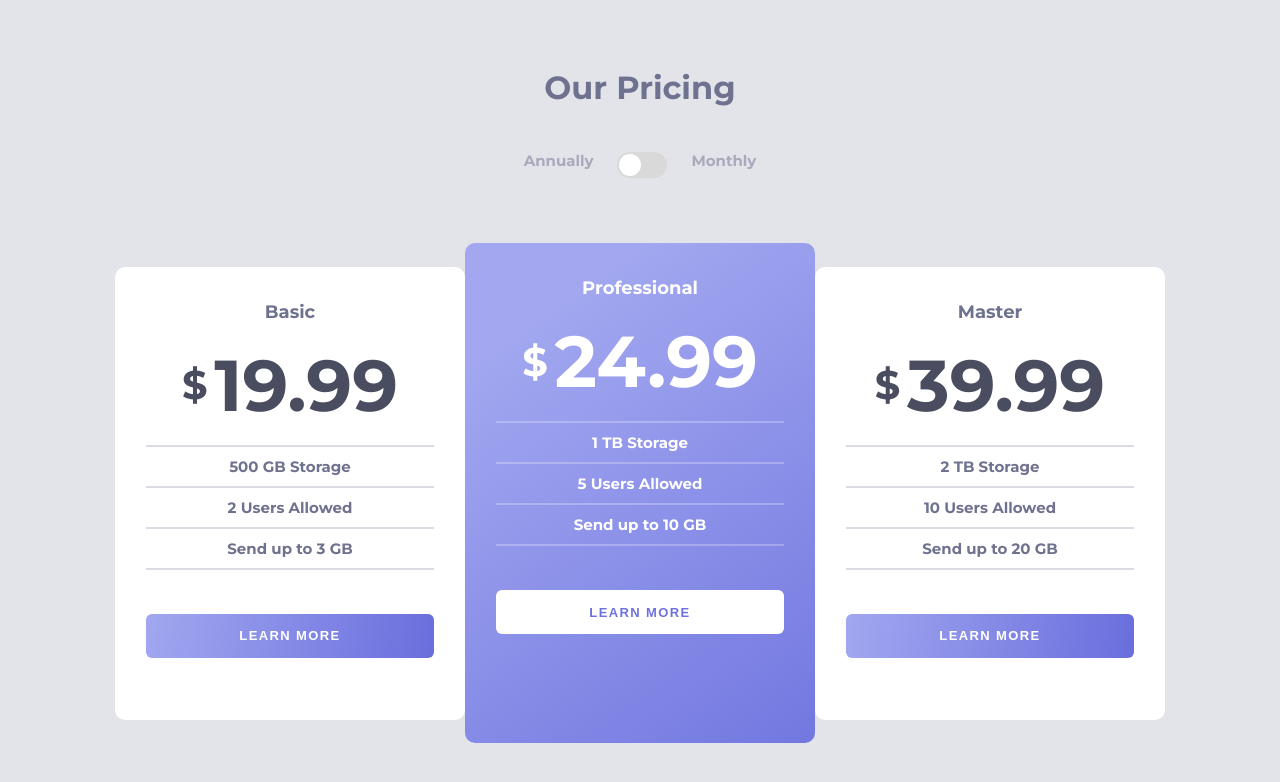
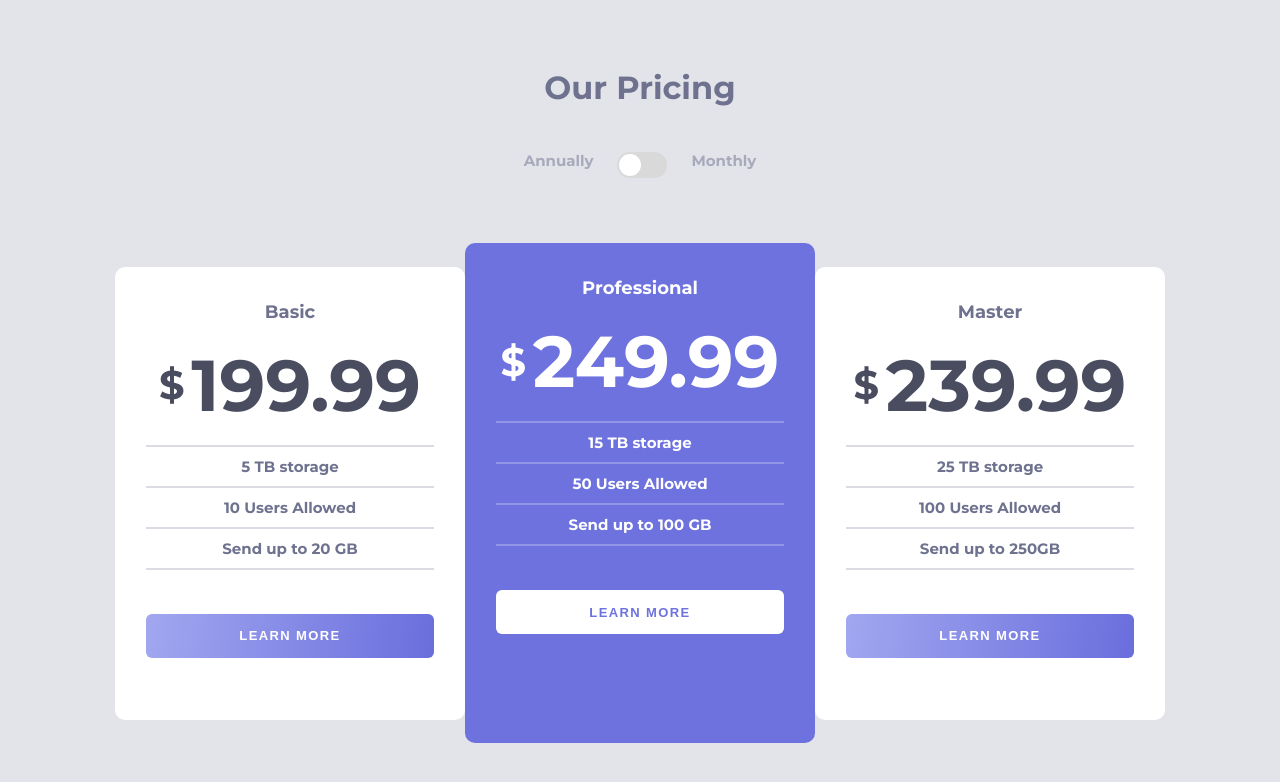
Before and after one commit to beqatsk/pricing-component, a React (Vite) app: page / in a window 1280 px wide. Shown: the top 782 px of the page. Built offline with nearby package versions, Linux system fonts and the light colour scheme.

Commit message:
add toggle button function

```diff
--- a/src/App.css
+++ b/src/App.css
@@ -18,7 +18,7 @@
 }
 .main-container-active {
   height: 500px;
-  background-image: linear-gradient(145deg, #a2a7f0 17%, #696edd 117%);
+  background-color: #6d72de;
 }
 .title,
 .title-active {
@@ -110,3 +110,12 @@
   color: white;
   background-color: #4e52a4;
 }
+/* @media (max-width: 1070px) {
+  .main-container-active {
+    background-color: white;
+    height: 453px;
+  }
+  .title-active {
+    color: #6e728e;
+  }
+} */
--- a/src/App.jsx
+++ b/src/App.jsx
@@ -2,11 +2,13 @@ import "./reset.css";
 import "./App.css";
 import date from "./data.json";
 import Toggle from "./components/toggle";
+import { useState } from "react";
 
 function App() {
+  const [monthly, setMonthly] = useState(false);
   return (
     <>
-      <Toggle />
+      <Toggle setMonthly={setMonthly} />
 
       <div className="list-container">
         {date.map((item, index) => (
@@ -21,19 +23,19 @@ function App() {
               <span className={`currency${index === 1 ? "-active" : ""}`}>
                 $
               </span>
-              {item.price.monthly}
+              {monthly ? item.price.monthly : item.price.yearly}
             </h1>
             <div className={`line${index === 1 ? "-active" : ""}`}></div>
             <h4 className={`detail${index === 1 ? "-active" : ""}`}>
-              {item.storage}
+              {monthly ? item.storage.monthly : item.storage.yearly}
             </h4>
             <div className={`line${index === 1 ? "-active" : ""}`}></div>
             <h4 className={`detail${index === 1 ? "-active" : ""}`}>
-              {item.users}
+              {monthly ? item.users.monthly : item.users.yearly}
             </h4>
             <div className={`line${index === 1 ? "-active" : ""}`}></div>
             <h4 className={`detail${index === 1 ? "-active" : ""}`}>
-              {item.send}
+              {monthly ? item.send.monthly : item.send.yearly}
             </h4>
             <div className={`line${index === 1 ? "-active" : ""}`}></div>
             <button className={`learn-button${index === 1 ? "-active" : ""}`}>
--- a/src/components/toggle.jsx
+++ b/src/components/toggle.jsx
@@ -1,11 +1,14 @@
 import "./toggle.css";
-const Toggle = () => {
+const Toggle = ({ setMonthly }) => {
   return (
     <div>
       <h2>Our Pricing</h2>
       <div className="toggle-menu">
         <p className="annually">Annually</p>
         <input
+          onChange={(event) => {
+            setMonthly(event.target.checked);
+          }}
           id="cb-toggle"
           type="checkbox"
           className="hide-me"
--- a/src/data.json
+++ b/src/data.json
@@ -3,24 +3,24 @@
     "id": 1,
     "title": "Basic",
     "price": { "monthly": "19.99", "yearly": "199.99" },
-    "storage": "500 GB Storage",
-    "users": "2 Users Allowed",
-    "send": "Send up to 3 GB"
+    "storage": { "monthly": "500 GB Storage", "yearly": "5 TB storage" },
+    "users": { "monthly": "2 Users Allowed", "yearly": "10 Users Allowed" },
+    "send": { "monthly": "Send up to 3 GB", "yearly": "Send up to 20 GB" }
   },
   {
     "id": 2,
     "title": "Professional",
     "price": { "monthly": "24.99", "yearly": "249.99" },
-    "storage": "1 TB Storage",
-    "users": "5 Users Allowed",
-    "send": "Send up to 10 GB"
+    "storage": { "monthly": "1 TB storage", "yearly": "15 TB storage" },
+    "users": { "monthly": "5 Users Allowed", "yearly": "50 Users Allowed" },
+    "send": { "monthly": "Send up to 10 GB", "yearly": "Send up to 100 GB" }
   },
   {
     "id": 3,
     "title": "Master",
     "price": { "monthly": "39.99", "yearly": "239.99" },
-    "storage": "2 TB Storage",
-    "users": "10 Users Allowed",
-    "send": "Send up to 20 GB"
+    "storage": { "monthly": "2 TB storage", "yearly": "25 TB storage" },
+    "users": { "monthly": "10 Users Allowed", "yearly": "100 Users Allowed" },
+    "send": { "monthly": "Send up to 20 GB", "yearly": "Send up to 250GB" }
   }
 ]
```
